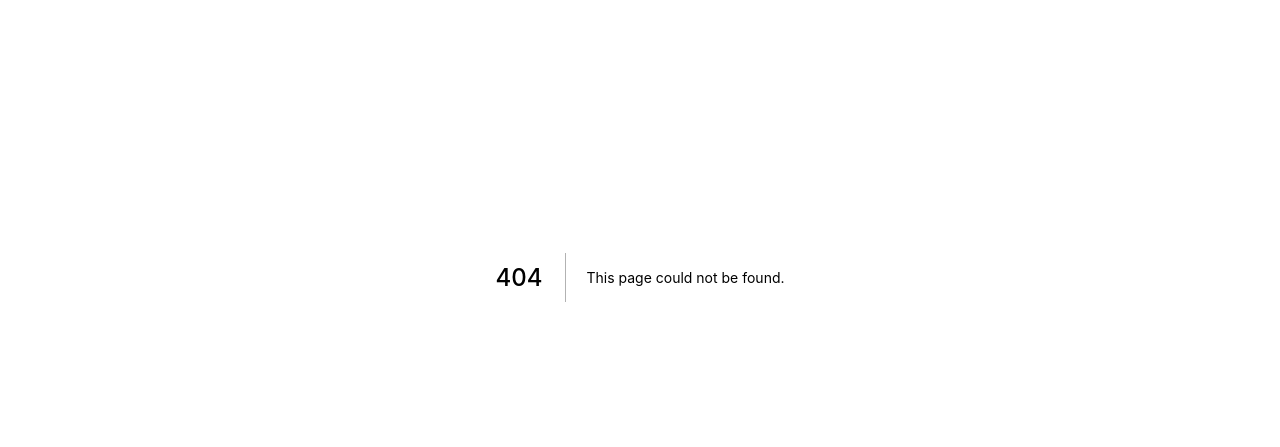
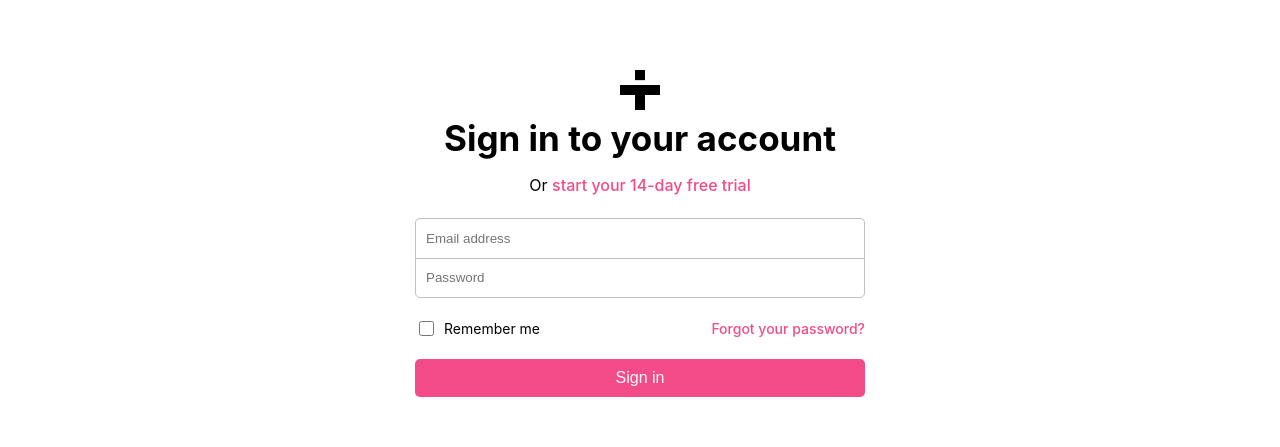
Before and after one commit to andresalvarezb/next-dashboard-admin, a Next.js app: page /login in a window 1280 px wide. Before the commit this address had no page. Shown: the part 191-638 px from the top of the page. Built offline with nearby package versions, Linux system fonts and the light colour scheme.

Commit message:
create login page

```diff
--- /dev/null
+++ b/src/pages/login.js
@@ -0,0 +1,37 @@
+import React from 'react';
+import Link from 'next/link';
+import Image from 'next/image';
+import Logo from '@icons/logo.png';
+import styles from '@styles/Login.module.scss';
+
+function Login() {
+	return (
+		<>
+			<div className={styles.Login}>
+				<div className={styles.wrapper}>
+					<header>
+						<Image src={Logo} alt='logo' width={40} height={40} />
+						<h1>Sign in to your account</h1>
+						<p>
+							Or <span>start your 14-day free trial</span>
+						</p>
+					</header>
+					<form className={styles.form}>
+						<input type='email' name='email' placeholder='Email address' />
+						<input type='password' name='password' placeholder='Password' />
+						<div className={styles['container-checkbox']}>
+							<label>
+								<input type='checkbox' name='checkbox' />
+								<span>Remember me</span>
+							</label>
+							<Link href='#'>Forgot your password?</Link>
+						</div>
+						<button type='submit'> Sign in</button>
+					</form>
+				</div>
+			</div>
+		</>
+	);
+}
+
+export default Login;
--- /dev/null
+++ b/src/styles/Login.module.scss
@@ -0,0 +1,88 @@
+@use 'mixins';
+@use 'variables';
+.Login {
+	@include mixins.flex($direction: column, $justify: center, $align: center);
+	height: calc(100vh - 8.8rem);
+	align-content: center;
+}
+
+.wrapper {
+	width: 450px;
+	align-content: center;
+	text-align: center;
+
+	h1 {
+		font-size: 3.5rem;
+		margin-block: 0.5rem;
+	}
+
+	p {
+		font-size: 1.6rem;
+		margin-bottom: 2.3rem;
+		span {
+			color: variables.$color-1;
+			font-weight: 500;
+		}
+	}
+}
+
+.form {
+	input[type='email'],
+	input[type='password'] {
+		display: block;
+		width: 100%;
+		height: 4rem;
+		border: thin solid rgb(192, 192, 192);
+		border-radius: 0.5rem;
+		padding: 1rem;
+	}
+	input[type='email'] {
+		border-bottom: none;
+		border-bottom-left-radius: 0;
+		border-bottom-right-radius: 0;
+	}
+	input[type='password'] {
+		border-top-left-radius: 0;
+		border-top-right-radius: 0;
+	}
+
+	button {
+		background-color: variables.$color-1;
+		color: #fff;
+		border: none;
+		width: 100%;
+		padding: 1rem;
+		font-size: 1.6rem;
+		font-weight: 500;
+		border-radius: 0.5rem;
+		cursor: pointer;
+
+		&:hover {
+			filter: saturate(1.5);
+		}
+	}
+}
+
+.container-checkbox {
+	font-size: 1.4rem;
+	@include mixins.flex($justify: space-between, $align: center);
+	margin: 2rem 0;
+
+	label {
+		@include mixins.flex($justify: space-between, $align: center);
+		gap: 0.7rem;
+	}
+	input {
+		width: 15px;
+		height: 15px;
+	}
+
+	a {
+		color: variables.$color-1;
+		font-weight: 500;
+
+		&:hover {
+			color: variables.$color-5;
+		}
+	}
+}
```
